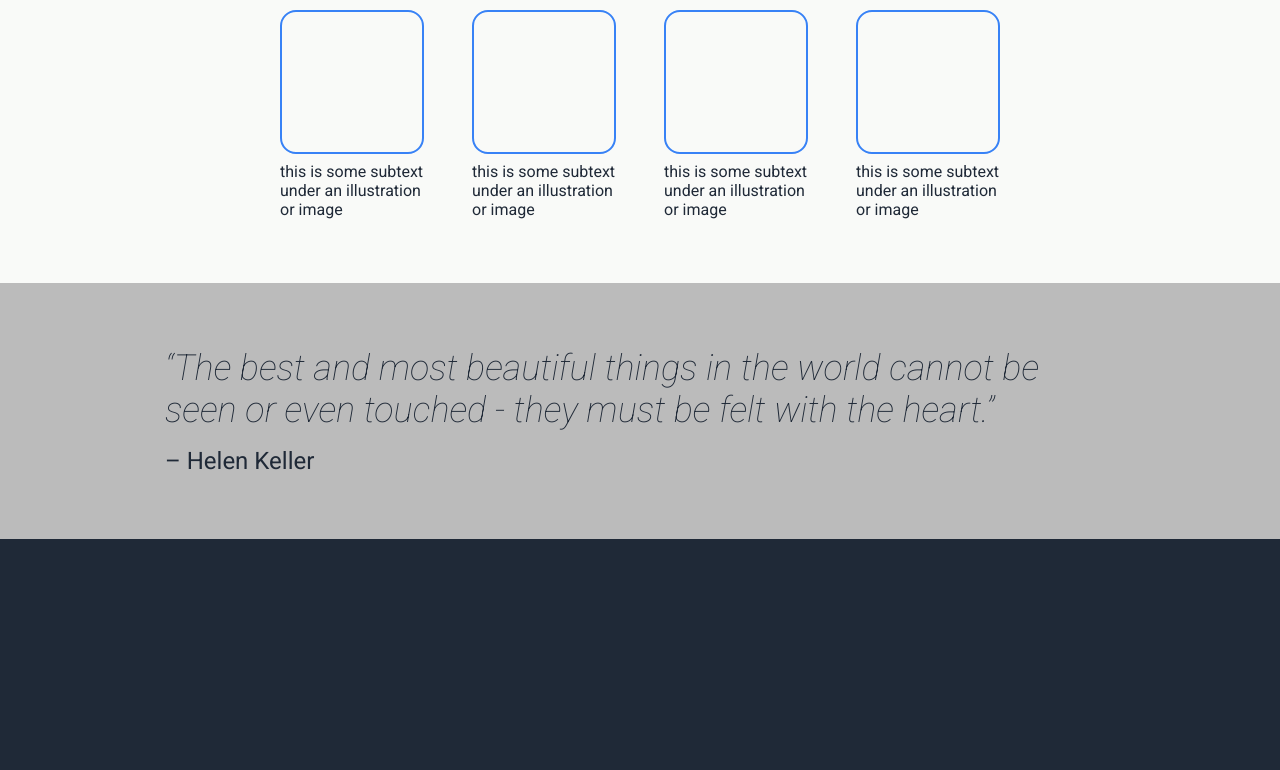
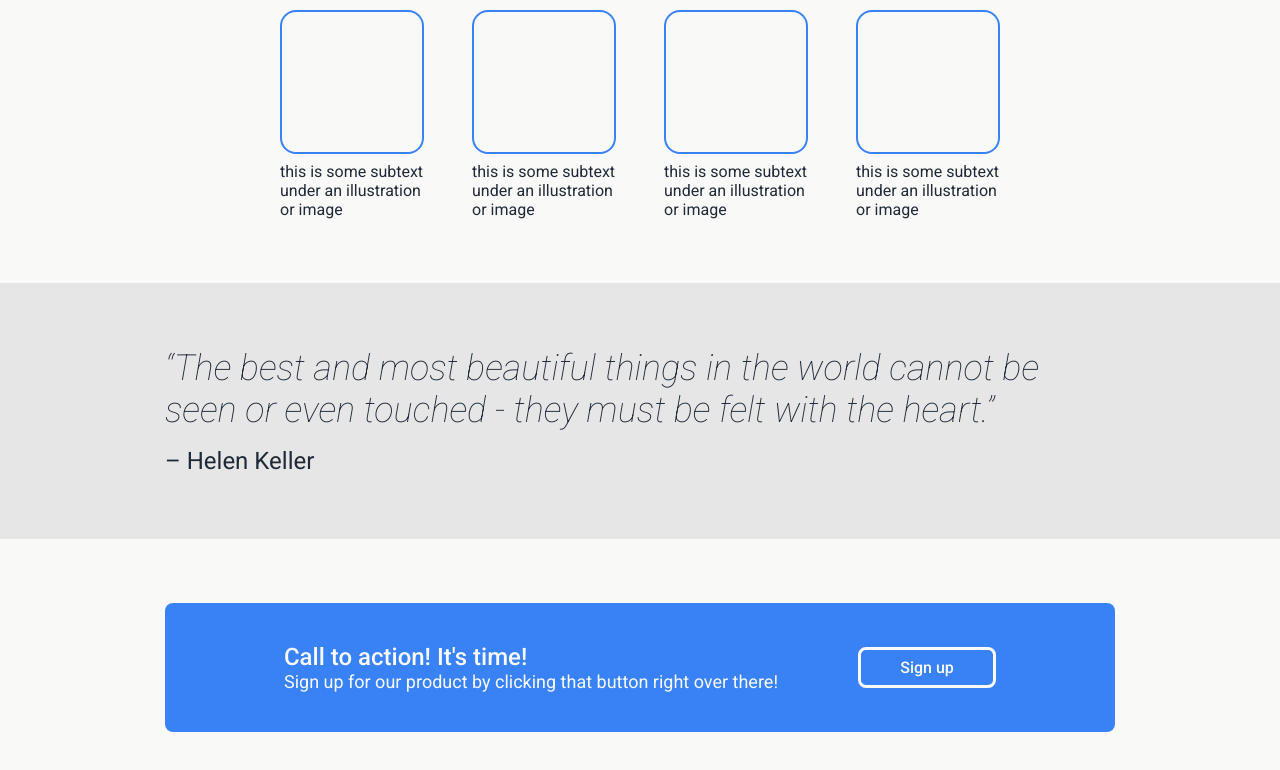
Before and after one commit to odsmal/odin-landing-page, a plain HTML site: page index.html in a window 1280 px wide. Shown: the part 540-1310 px from the top of the page. Before the commit the page ends 1079 px from the top, so only its background shows below. Drawn offline with Linux system fonts and the light colour scheme.

Commit message:
CTA done

```diff
--- a/index.html
+++ b/index.html
@@ -24,7 +24,7 @@
               This website has some subtext that goes here under the main title.
               It's a smaller font and the color is lower contrast.
             </div>
-            <button>Sign up</button>
+            <button class="primary-btn">Sign up</button>
           </div>
           <div class="hero-right">
             <div class="image-placeholder">
@@ -66,5 +66,18 @@
         <div class="quote-author">– Helen Keller</div>
       </div>
     </div>
+    <div class="cta">
+      <div class="cta-container">
+        <div class="cta-left">
+          <div class="cta-header">Call to action! It's time!</div>
+          <div class="cta-text">
+            Sign up for our product by clicking that button right over there!
+          </div>
+        </div>
+        <div class="cta-right">
+          <button class="secondary-btn">Sign up</button>
+        </div>
+      </div>
+    </div>
   </body>
 </html>
--- a/styles.css
+++ b/styles.css
@@ -13,30 +13,46 @@ html {
 
 .hero,
 .information,
-.quote {
+.quote,
+.cta {
   display: flex;
   flex-direction: column;
   align-items: center;
 }
 
-.information {
+.information,
+.cta {
   background-color: #f9faf8;
 }
 
 .quote {
-  background-color: #bbbbbb;
+  background-color: hsl(0, 0%, 90%);
 }
 
 .hero-container,
 .information-container,
-.quote-container {
+.quote-container,
+.cta-container {
   max-width: 950px;
 }
 
 .information-container,
 .hero-content-container,
-.quote-container {
+.quote-container,
+.cta-container {
   margin: 64px 0;
+}
+
+.cta-container {
+  display: inherit;
+  flex-direction: row;
+  align-items: inherit;
+  justify-content: center;
+  width: 100%;
+  border-radius: 8px;
+  gap: 80px;
+  padding: 40px;
+  background-color: #3882f6;
 }
 
 .information-container {
@@ -59,9 +75,15 @@ html {
   margin-top: 16px;
 }
 
-.hero-logo-text {
+.hero-logo-text,
+.cta-header {
   font-size: 24px;
   font-weight: 500;
+  color: #f9faf8;
+}
+
+.cta-text {
+  font-size: 18px;
   color: #f9faf8;
 }
 
@@ -131,12 +153,19 @@ button {
   all: unset;
   display: flex;
   justify-content: center;
-  background: #3882f6;
   color: #f9faf8;
   font-weight: 500;
   border-radius: 8px;
   padding: 8px 16px;
   width: 100px;
+}
+
+.primary-btn {
+  background: #3882f6;
+}
+
+.secondary-btn {
+  border-style: solid;
 }
 
 button:focus {
```
